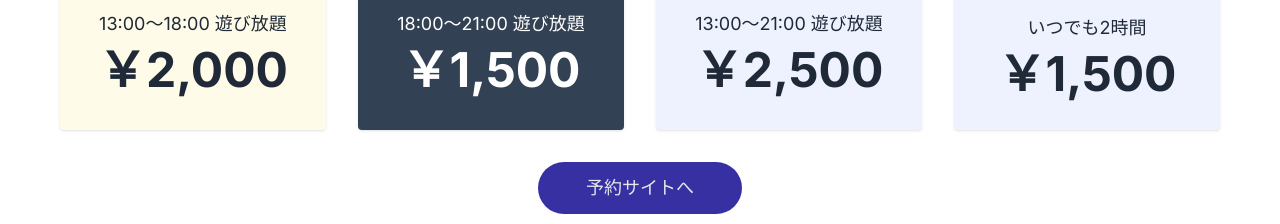
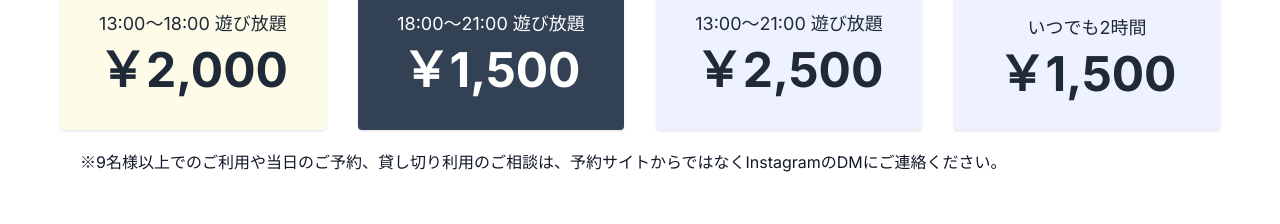
Before and after one commit to merrr224/tretar-official-website, a Next.js app: page / in a window 1280 px wide. Shown: the part 1580-1804 px from the top of the page. Built offline with nearby package versions, Linux system fonts and the light colour scheme.

Commit message:
fix: 貸切利用などの注意事項をサービスプランの下に追記

```diff
--- a/src/app/page.tsx
+++ b/src/app/page.tsx
@@ -186,6 +186,12 @@ export default function Home() {
                         {/*<a rel="noopener noreferrer" href="#" className="inline-block w-full px-5 py-3 font-semibold tracki text-center rounded bg-gray-400 text-gray-900">Get Started</a>*/}
                       </div>
                     </div>
+                  </FadeInBottom>
+
+                  <FadeInBottom>
+                    <p className="px-5 py-5 ml-4 text-gray-900">
+                          ※9名様以上でのご利用や当日のご予約、貸し切り利用のご相談は、予約サイトからではなく
+                          <a rel="noopener noreferrer" href="https://www.instagram.com/tretar_boardgame/" target="_blank"><span className='hover:text-yellow-300'>Instagram</span>のDMにご連絡ください。</a></p>
                   </FadeInBottom>
 
                 </div>
```
